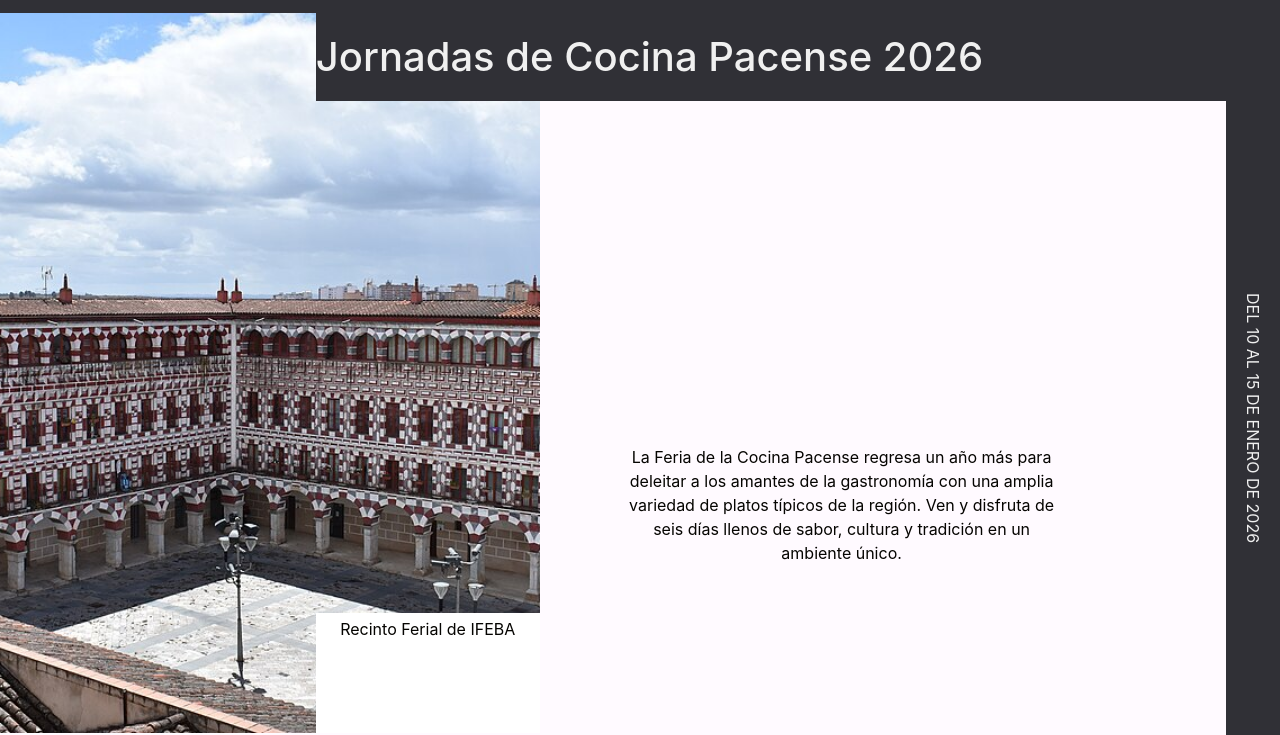
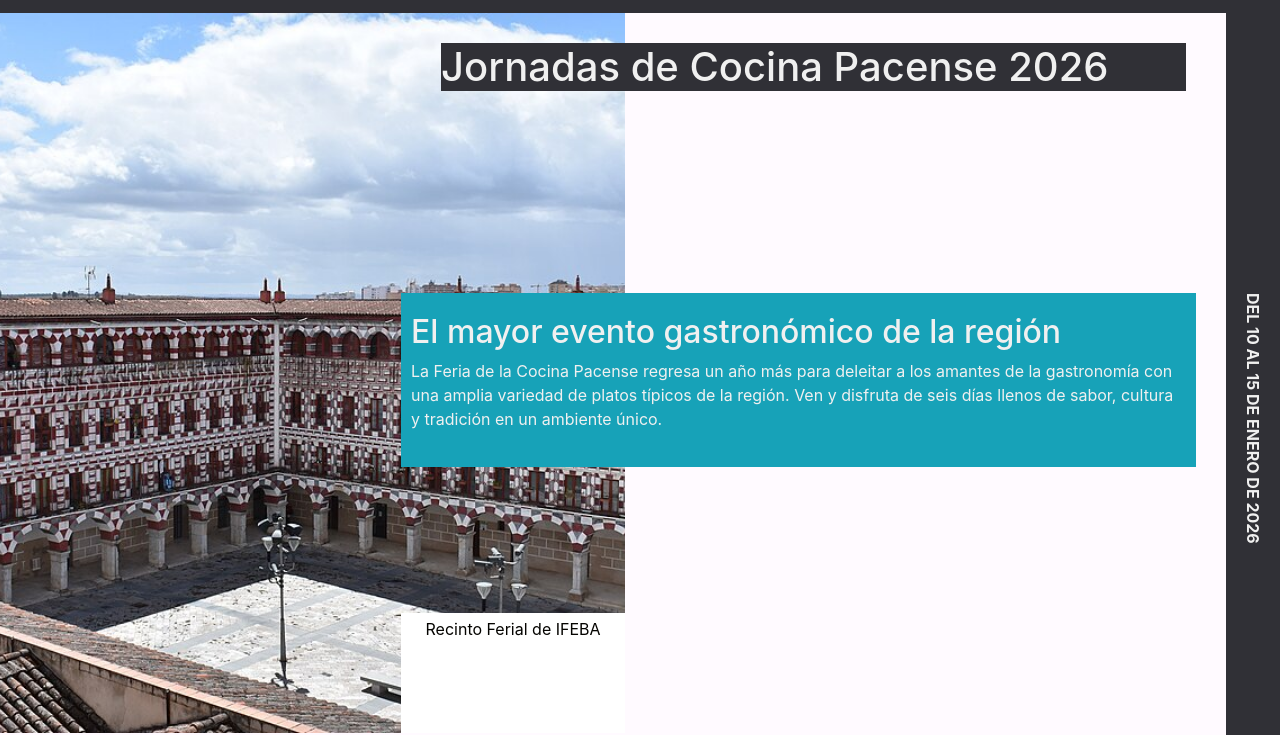
Before and after one commit to dacorder/herramientas-html-y-css-2-pec-2, a website built with Parcel: page src/index.html in a window 1280 px wide. Shown: the part 69-804 px from the top of the page. Built offline with nearby package versions, Linux system fonts and the light colour scheme.

Commit message:
PEC-2: Iterate design

```diff
--- a/src/assets/styles/layouts/_home.scss
+++ b/src/assets/styles/layouts/_home.scss
@@ -15,7 +15,7 @@
         }
 
         .home__title {
-            padding: 20px 0;
+            padding: 20px 10;
             background-color: variables.$color-primary;
             color: variables.$color-primary-contrast;
         }
@@ -51,7 +51,7 @@
                 display: grid;
                 grid-template-columns:
                     2fr minmax(10em, max-content) minmax(14em, max-content) minmax(1em, 1fr)
-                    fit-content(28em) 10em calc(3em + 0.5vw);
+                    30em fit-content(28em) calc(3em + 0.5vw);
                 grid-template-rows: 35vh 40vh 15vh 10vh;
             }
 
@@ -59,7 +59,7 @@
                 grid-column: 3 / 7;
                 grid-row: 1 / 2;
                 z-index: 2;
-                padding-left: 0.25em;
+                margin: 30px 40px;
                 text-align: start;
                 align-self: start;
             }
@@ -89,14 +89,20 @@
                 margin-bottom: initial;
                 display: flex;
                 align-items: center;
+                font-weight: bold;
             }
 
             .home__description {
-                grid-column: 5 / 6;
-                grid-row: 2;
-                align-self: end;
+                grid-column: 3 / 6;
+                grid-row: 2 / 3;
+                align-self: start;
                 padding-bottom: 4vh;
                 margin-bottom: initial;
+                text-align: start;
+                margin-right: 30px;
+                padding: 20px 10px;
+                background-color: variables.$color-info;
+                color: variables.$color-primary-contrast;
             }
         }
     }
--- a/src/index.html
+++ b/src/index.html
@@ -28,6 +28,7 @@
       </div>
 
       <div class="home__description">
+        <h2>El mayor evento gastronómico de la región</h2>
         <p>La Feria de la Cocina Pacense regresa un año más para deleitar a los amantes de la gastronomía con una amplia variedad de platos típicos de la región. Ven y disfruta de seis días llenos de sabor, cultura y tradición en un ambiente único.</p>
       </div>
 
```
